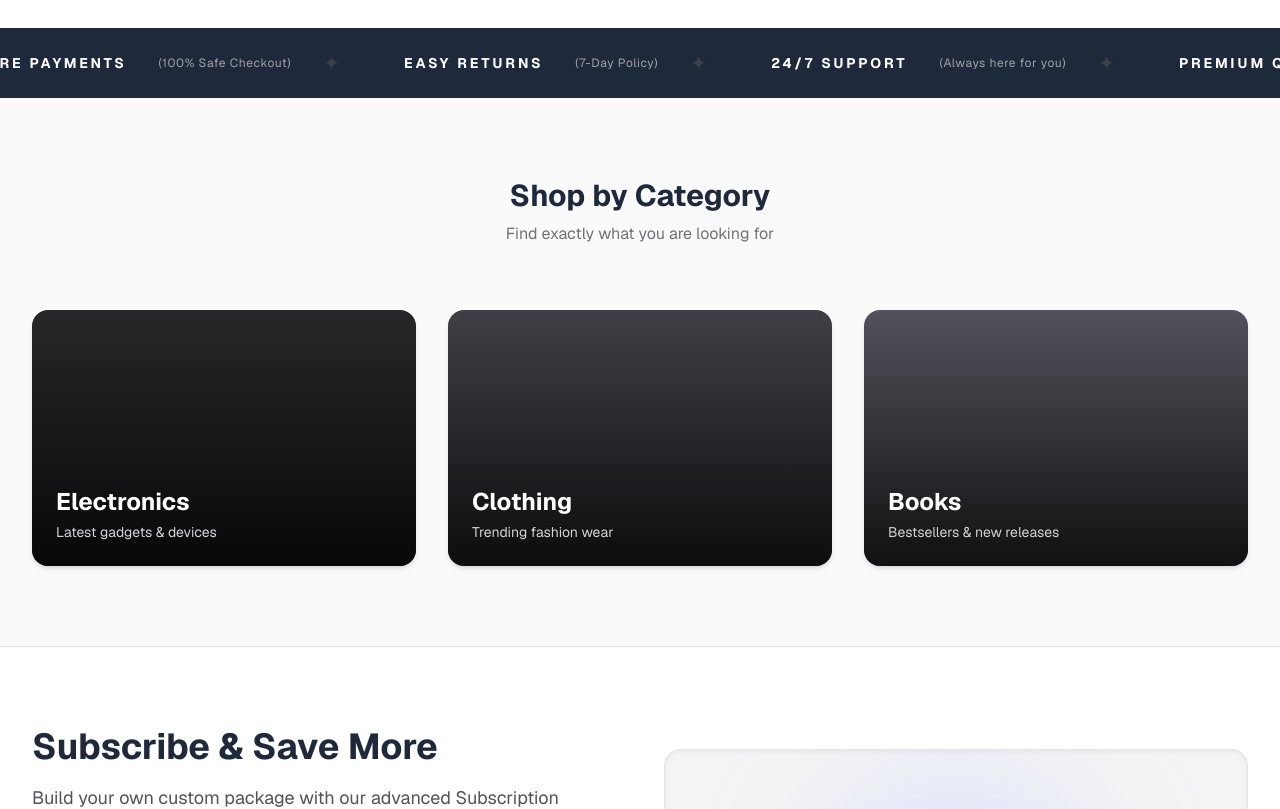
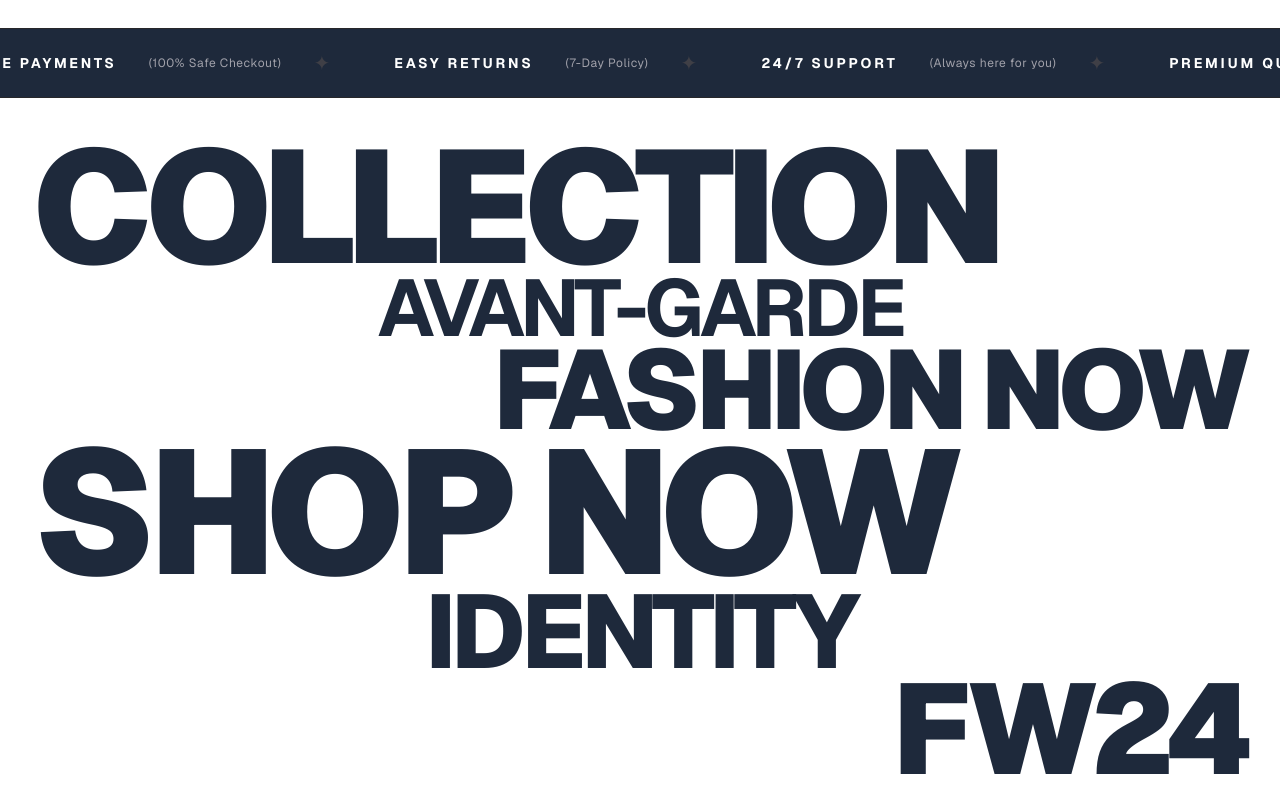
Before and after one commit to Tafsirchy/E-Shop-Manager-ASP.NET, a Next.js app in the folder frontend/: page / in a window 1280 px wide. Shown: the part 800-1609 px from the top of the page. Built offline with nearby package versions, Linux system fonts and the light colour scheme.

Commit message:
feat: design avant-garde category section with dominant hover popup interface

```diff
--- a/frontend/src/components/Home/Categories.tsx
+++ b/frontend/src/components/Home/Categories.tsx
@@ -1,39 +1,150 @@
+"use client";
+import React, { useState, useRef } from 'react';
 import Link from 'next/link';
 
+const categories = [
+  {
+    name: "COLLECTION",
+    href: "/product",
+    img: "https://images.unsplash.com/photo-1515886657613-9f3515b0c78f?auto=format&fit=crop&q=80&w=1000",
+    weight: "font-black",
+    size: "text-[14vw] lg:text-[10rem]",
+    style: "text-left"
+  },
+  {
+    name: "AVANT-GARDE",
+    href: "/product?category=Avant-Garde",
+    img: "https://images.unsplash.com/photo-1509631179647-0177331693ae?auto=format&fit=crop&q=80&w=1000",
+    weight: "font-bold",
+    size: "text-[8vw] lg:text-[5rem]",
+    style: "text-center"
+  },
+  {
+    name: "FASHION NOW",
+    href: "/product",
+    img: "https://images.unsplash.com/photo-1445205170230-053b83016050?auto=format&fit=crop&q=80&w=1000",
+    weight: "font-black",
+    size: "text-[10vw] lg:text-[7rem]",
+    style: "text-right"
+  },
+  {
+    name: "SHOP NOW",
+    href: "/product",
+    img: "https://images.unsplash.com/photo-1542291026-7eec264c27ff?auto=format&fit=crop&q=80&w=1000",
+    weight: "font-black",
+    size: "text-[15vw] lg:text-[11rem]",
+    style: "text-left"
+  },
+  {
+    name: "IDENTITY",
+    href: "/product",
+    img: "https://images.unsplash.com/photo-1523275335684-37898b6baf30?auto=format&fit=crop&q=80&w=1000",
+    weight: "font-extrabold",
+    size: "text-[9vw] lg:text-[6.5rem]",
+    style: "text-center"
+  },
+  {
+    name: "FW24",
+    href: "/product",
+    img: "https://images.unsplash.com/photo-1523206489230-c012c64b2b48?auto=format&fit=crop&q=80&w=1000",
+    weight: "font-black",
+    size: "text-[12vw] lg:text-[8rem]",
+    style: "text-right"
+  },
+];
+
 export default function Categories() {
+  const [mousePos, setMousePos] = useState({ x: 0, y: 0 });
+  const [activeCat, setActiveCat] = useState<number | null>(null);
+  const [circlePos, setCirclePos] = useState({ x: 50, y: 50 });
+  const containerRef = useRef<HTMLDivElement>(null);
+
+  const handleMouseMove = (e: React.MouseEvent) => {
+    if (containerRef.current) {
+      const rect = containerRef.current.getBoundingClientRect();
+      setMousePos({
+        x: e.clientX - rect.left,
+        y: e.clientY - rect.top,
+      });
+    }
+  };
+
+  const handleMouseEnter = (idx: number) => {
+    const randomX = Math.floor(Math.random() * 60) + 20;
+    const randomY = Math.floor(Math.random() * 60) + 20;
+    setCirclePos({ x: randomX, y: randomY });
+    setActiveCat(idx);
+  };
+
+  const handleMouseLeave = () => {
+    setActiveCat(null);
+  };
+
   return (
-    <section className="py-20 bg-background">
-      <div className="max-w-7xl mx-auto px-4 sm:px-6 lg:px-8">
-        <div className="text-center mb-16">
-          <h2 className="text-3xl font-bold text-foreground">Shop by Category</h2>
-          <p className="text-neutral-500 mt-2">Find exactly what you are looking for</p>
-        </div>
-        <div className="grid grid-cols-1 md:grid-cols-3 gap-8">
-          <Link href="/product?category=Electronics" className="group block relative h-64 rounded-2xl overflow-hidden shadow-md">
-            <div className="absolute inset-0 bg-neutral-800 transition-transform group-hover:scale-105 duration-500"></div>
-            <div className="absolute inset-0 bg-gradient-to-t from-black/80 to-transparent z-10"></div>
-            <div className="absolute bottom-0 left-0 p-6 z-20">
-              <h3 className="text-2xl font-bold text-white group-hover:text-accent-400 transition-colors">Electronics</h3>
-              <p className="text-neutral-300 text-sm mt-1">Latest gadgets & devices</p>
-            </div>
+    <section
+      ref={containerRef}
+      className="relative w-full overflow-hidden cursor-none border-b border-neutral-100 py-10"
+      onMouseMove={handleMouseMove}
+      onMouseLeave={handleMouseLeave}
+    >
+      {/* BASE LAYER: Tetris-like tightly packed typography constrained to max-w-7xl */}
+      <div className="max-w-7xl mx-auto px-4 sm:px-6 lg:px-8 relative z-10 flex flex-col justify-center">
+        {categories.map((cat, idx) => (
+          <Link
+            key={idx}
+            href={cat.href}
+            onMouseEnter={() => handleMouseEnter(idx)}
+            className={`
+              ${cat.size} ${cat.weight} ${cat.style}
+              uppercase tracking-tighter leading-[0.85] text-neutral-900
+              hover:text-neutral-500 transition-colors duration-300 relative
+            `}
+          >
+            {cat.name}
           </Link>
-          <Link href="/product?category=Clothing" className="group block relative h-64 rounded-2xl overflow-hidden shadow-md">
-            <div className="absolute inset-0 bg-neutral-700 transition-transform group-hover:scale-105 duration-500"></div>
-            <div className="absolute inset-0 bg-gradient-to-t from-black/80 to-transparent z-10"></div>
-            <div className="absolute bottom-0 left-0 p-6 z-20">
-              <h3 className="text-2xl font-bold text-white group-hover:text-accent-400 transition-colors">Clothing</h3>
-              <p className="text-neutral-300 text-sm mt-1">Trending fashion wear</p>
-            </div>
-          </Link>
-          <Link href="/product?category=Books" className="group block relative h-64 rounded-2xl overflow-hidden shadow-md">
-            <div className="absolute inset-0 bg-neutral-600 transition-transform group-hover:scale-105 duration-500"></div>
-            <div className="absolute inset-0 bg-gradient-to-t from-black/80 to-transparent z-10"></div>
-            <div className="absolute bottom-0 left-0 p-6 z-20">
-              <h3 className="text-2xl font-bold text-white group-hover:text-accent-400 transition-colors">Books</h3>
-              <p className="text-neutral-300 text-sm mt-1">Bestsellers & new releases</p>
-            </div>
-          </Link>
-        </div>
+        ))}
+      </div>
+
+      {/* THE ROUND INTERFACE (Dominant Popup Circle) */}
+      <div
+        className={`
+          absolute z-20 pointer-events-none rounded-full overflow-hidden
+          w-[250px] h-[250px] sm:w-[400px] sm:h-[400px] lg:w-[450px] lg:h-[450px]
+          shadow-[0_0_80px_rgba(255,255,255,1),0_0_20px_rgba(255,255,255,0.8)]
+          transition-all duration-700 cubic-bezier(0.25, 1, 0.5, 1)
+        `}
+        style={{
+          left: `${circlePos.x}%`,
+          top: `${circlePos.y}%`,
+          transform: `translate(-50%, -50%) scale(${activeCat !== null ? 1 : 0.8})`,
+          opacity: activeCat !== null ? 1 : 0,
+        }}
+      >
+        {categories.map((cat, idx) => (
+          <img
+            key={`img-${idx}`}
+            src={cat.img}
+            alt={cat.name}
+            className={`
+              absolute inset-0 w-full h-full object-cover
+              transition-opacity duration-500 ease-in-out
+              ${activeCat === idx ? 'opacity-100' : 'opacity-0'}
+            `}
+          />
+        ))}
+      </div>
+
+      {/* CUSTOM CURSOR: Thick White Ring (Mix-blend for visibility) */}
+      <div
+        className={`
+          absolute z-30 pointer-events-none w-10 h-10 border-[3px] border-neutral-900 rounded-full
+          flex items-center justify-center transition-opacity duration-300 mix-blend-difference
+          ${activeCat !== null ? 'opacity-100' : 'opacity-0'}
+        `}
+        style={{
+          transform: `translate(${mousePos.x - 20}px, ${mousePos.y - 20}px)`,
+        }}
+      >
       </div>
     </section>
   );
```
